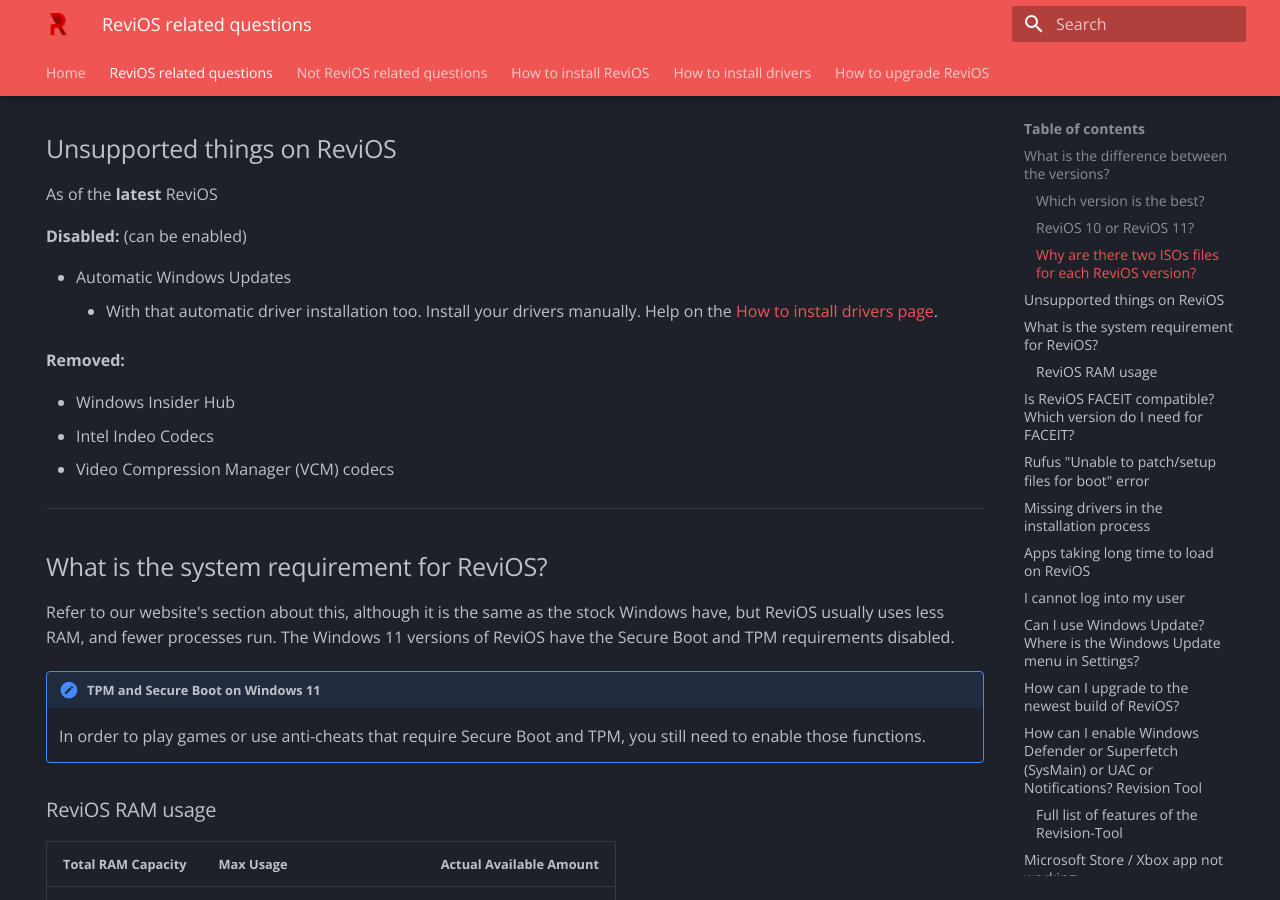
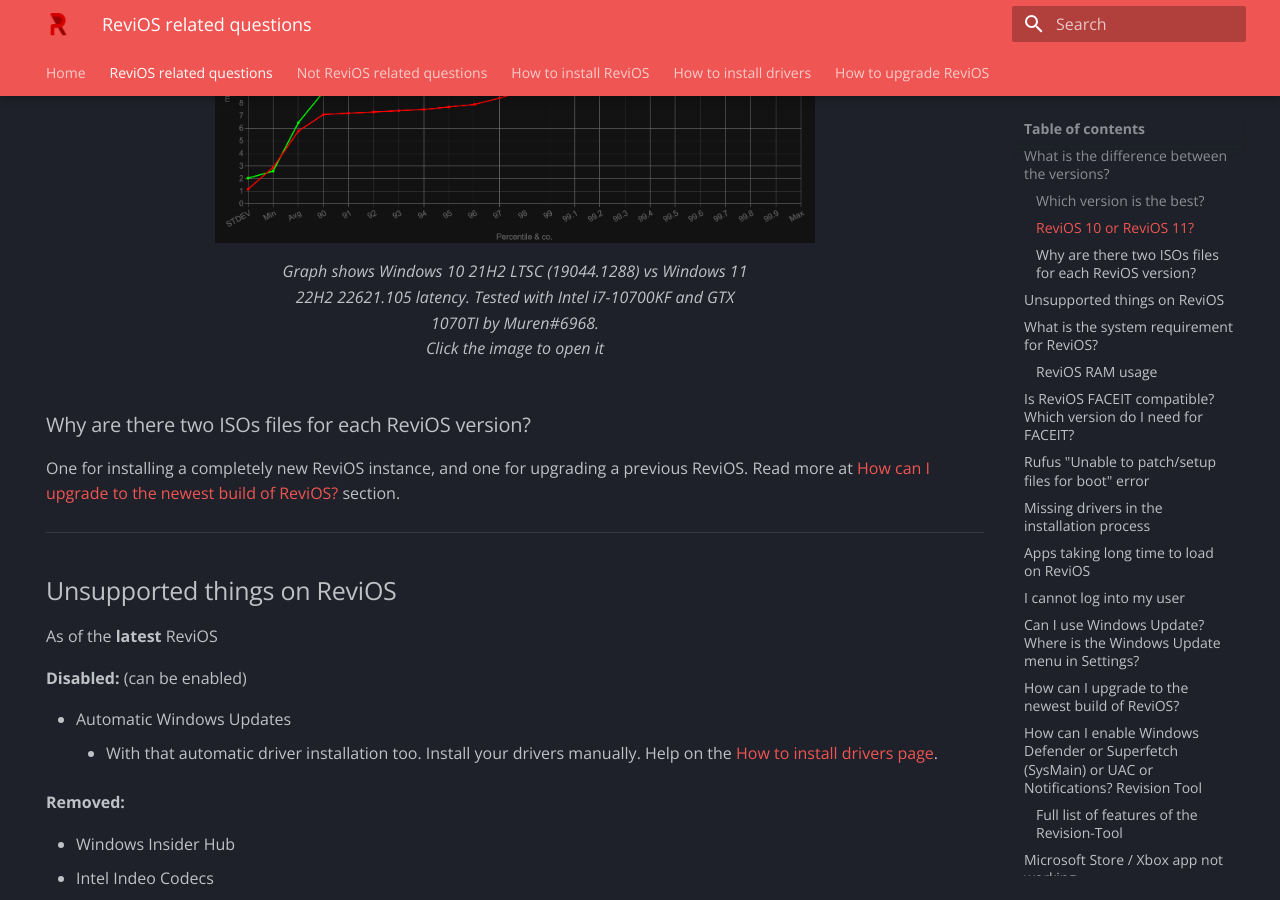
Before and after one commit to dkovacs24/ReviOS_faq, an MkDocs documentation site: the page built from docs/related.md, in a window 1280 px wide and 900 px high, scrolled down 1176 px. Built offline with MkDocs 1.6.1 and Material for MkDocs 9.7.7, drawn with Linux system fonts in a browser that asks for light colours.

Commit message:
change general.png, readd and replace latency.png

```diff
--- a/docs/related.md
+++ b/docs/related.md
@@ -57,10 +57,11 @@
 
 And if you care about latency, Windows 10 still provides a better experience.
 
-<!-- <figure markdown>
-  ![graph](img/dc/latency.png){width=600px}
-  <figcaption>Graph shows Win10 vs Win11 latency. Tested with Intel i7-10700KF and GTX 1070TI by Muren#6968.<br>Click the image to open it</figcaption>
-</figure> -->
+<figure markdown>
+  ![graph](img/latency.png){width=600px}
+  <figcaption>Graph shows Windows 10 21H2 LTSC (19044.1288) vs Windows 11 22H2 22621.105
+ latency. Tested with Intel i7-10700KF and GTX 1070TI by Muren#6968.<br>Click the image to open it</figcaption>
+</figure>
 
 ### Why are there two ISOs files for each ReviOS version?
 
```
Also changed, not shown: docs/img/dc/general.png, docs/img/dc/latency.png (deleted), docs/img/latency.png (added).
